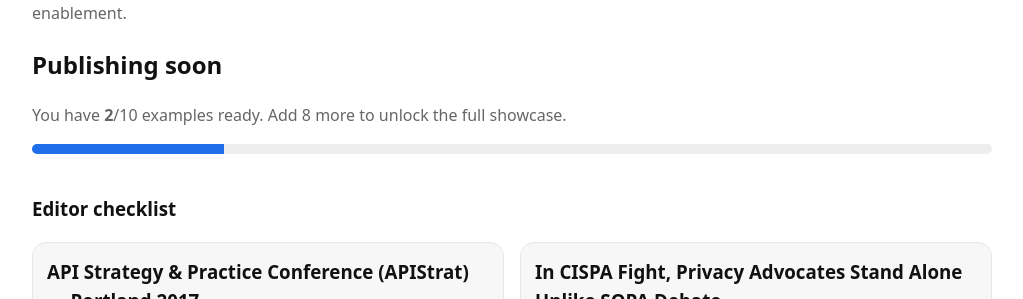
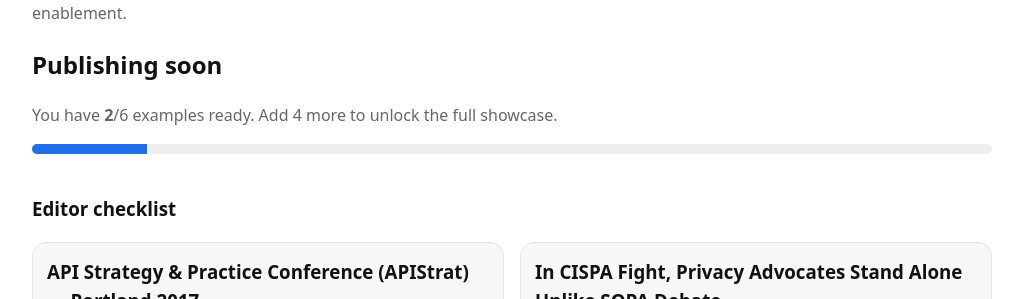
Before and after one commit to namdeirf/namdeirf.github.io, a Jekyll site: the page built from brand/index.md, in a window 1280 px wide. Shown: the part 144-443 px from the top of the page, without its empty margins (128-1151 px from the left). Built offline with Jekyll 4.4.1, drawn with Linux system fonts in a browser that asks for light colours.

Commit message:
Update brand_index.html

```diff
--- a/_layouts/brand_index.html
+++ b/_layouts/brand_index.html
@@ -23,13 +23,13 @@
     {% assign live = all | where_exp: 'i','i.published == true' %}
     {% assign n = live | size %}
 
-    {% if n < 10 %}
-      <!-- Gated view until you have at least 10 published items -->
+    {% if n < 6 %}
+      <!-- Gated view until you have at least 6 published items -->
       <section>
         <h2>Publishing soon</h2>
-        <p class="page-empty">You have <strong>{{ n }}</strong>/10 examples ready. Add {{ 10 | minus: n }} more to unlock the full showcase.</p>
-        <div class="progress" aria-label="Progress to 10">
-          <i style="width: {{ n | times: 10 }}%"></i>
+        <p class="page-empty">You have <strong>{{ n }}</strong>/6 examples ready. Add {{ 6 | minus: n }} more to unlock the full showcase.</p>
+        <div class="progress" aria-label="Progress to 6">
+          <i style="width: {{ n | times: 6 }}%"></i>
         </div>
       </section>
 
```
